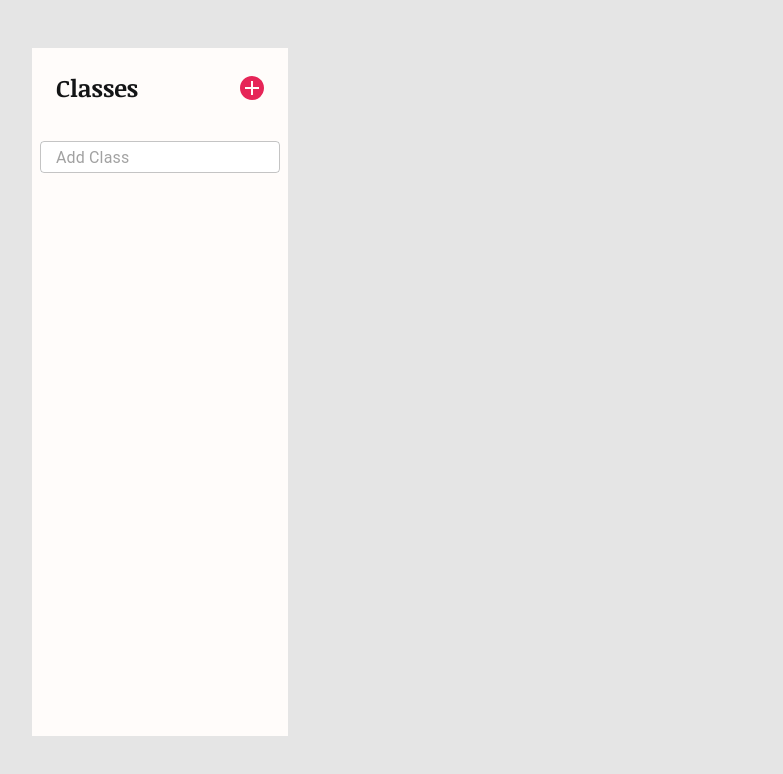
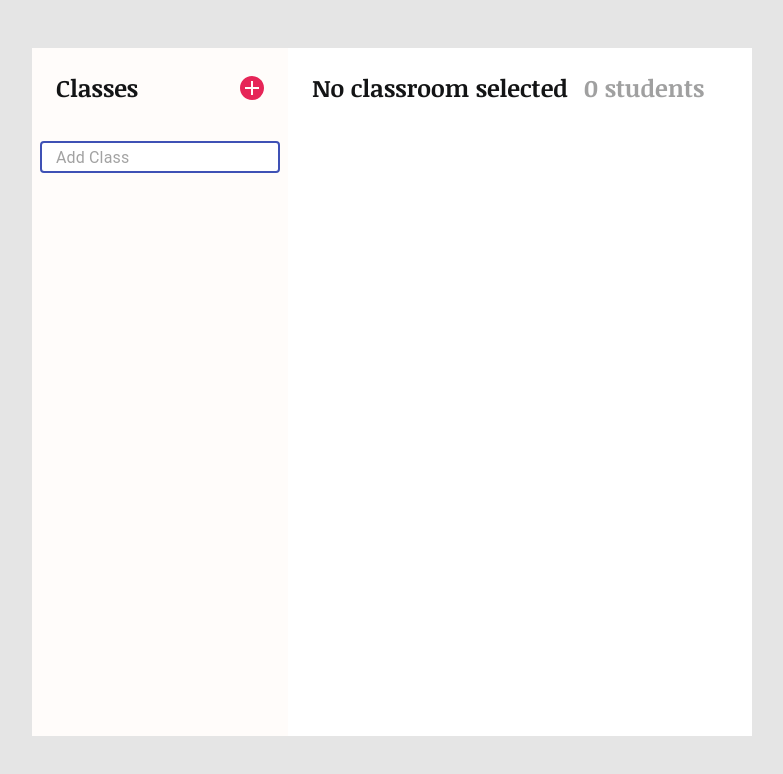
Before and after one commit to simzar/classes-list, a React (Create React App) app: page / in a window 1280 px wide. Both pictures are taken after a click on the button 500 px from the left and 88 px from the top of the page. Shown: the top 774 px of the page, without its empty margins (248-1031 px from the left). Built offline with nearby package versions, Linux system fonts and the light colour scheme.

Commit message:
Add student addition and students list loading logic

```diff
--- a/src/components/ClassroomsContainer/ClassroomsContainer.tsx
+++ b/src/components/ClassroomsContainer/ClassroomsContainer.tsx
@@ -6,7 +6,7 @@ import classes from './ClassroomsContainer.module.scss';
 import ClassroomsList from '../ClassroomsList';
 import StudentsList from '../StudentsList';
 import { naivelyCompareClassrooms, sleep } from '../../utils';
-import { ClassroomFormValues, ClassroomPreview } from '../../utils/types';
+import { Classroom, ClassroomFormValues, ClassroomPreview, StudentFormValues } from '../../utils/types';
 
 const ClassroomsContainer: React.FC = () => {
     const [classrooms, setClassrooms] = useState<ClassroomPreview[]>([]);
@@ -34,12 +34,32 @@ const ClassroomsContainer: React.FC = () => {
             throw new Error('Classroom already exists');
         }
 
-        await localforage.setItem(name, { id: uuid(), name, students: [] });
+        await localforage.setItem<Classroom>(name, { id: uuid(), name, students: [] });
 
-        const updatedClassroomsList = [...classrooms, name];
-        updatedClassroomsList.sort(naivelyCompareClassrooms);
-        console.log(updatedClassroomsList);
-        setClassrooms(updatedClassroomsList);
+        setClassrooms([...classrooms, name].sort(naivelyCompareClassrooms));
+    };
+
+    const addStudent = async (classroomName: string, { studentName }: StudentFormValues) => {
+        await sleep();
+
+        const existingClassroom = await localforage.getItem<Classroom>(classroomName) as Classroom;
+
+        return localforage.setItem<Classroom>(classroomName, {
+            ...existingClassroom,
+            students: [
+                ...(existingClassroom?.students ?? []),
+                {
+                    id: uuid(),
+                    name: studentName,
+                }
+            ].sort(),
+        });
+    };
+
+    const fetchClassroom = async (classroomName: string) => {
+        await sleep();
+
+        return localforage.getItem<Classroom>(classroomName);
     };
 
     return (
@@ -53,9 +73,12 @@ const ClassroomsContainer: React.FC = () => {
                 <Switch>
                     {classrooms.map(classroom => (
                         <Route key={classroom} path={`/${classroom}`}>
-                            <StudentsList name={classroom}/>
+                            <StudentsList name={classroom} addStudent={addStudent} fetchClassroom={fetchClassroom}/>
                         </Route>
                     ))}
+                    <Route exact path={'/'}>
+                        <StudentsList name={null} addStudent={addStudent} fetchClassroom={fetchClassroom}/>
+                    </Route>
                     <Route>
                         <Redirect to={`${classrooms[0] ?? ''}`}/>
                     </Route>
--- a/src/components/ClassroomsList/ClassroomsList.tsx
+++ b/src/components/ClassroomsList/ClassroomsList.tsx
@@ -1,4 +1,4 @@
-import React, { FormEvent } from 'react';
+import React, { FormEvent, HTMLProps, useEffect, useRef, useState } from 'react';
 import { FormattedMessage } from 'react-intl';
 import { NavLink } from 'react-router-dom';
 import Button from '../Button';
@@ -7,6 +7,8 @@ import { ClassroomFormValues, ClassroomPreview, WithIntlProp } from '../../utils
 import classes from './ClassroomsList.module.scss';
 import InputField from '../InputField';
 import { Formik, Field, Form } from 'formik';
+import { MAX_CLASSROOM_NAME_LENGTH } from '../../utils/constants';
+import { executeOnEnter } from '../../utils';
 
 interface ClassroomsListProps extends WithIntlProp {
     classrooms: ClassroomPreview[];
@@ -14,9 +16,16 @@ interface ClassroomsListProps extends WithIntlProp {
     isLoading: boolean;
 }
 
-const MAX_CLASSROOM_NAME_LENGTH = 50;
+const ClassroomsList: React.FC<ClassroomsListProps> = ({ classrooms, addClassroom, intl, isLoading }) => {
+    const [showClassroomInput, setShowClassroomInput] = useState<boolean>(false);
+    const inputRef = useRef<HTMLInputElement>(null);
 
-const ClassroomsList: React.FC<ClassroomsListProps> = ({ classrooms, addClassroom, intl, isLoading }) => (
+    useEffect(() => {
+        // FIXME: check why the focus does not get set
+        showClassroomInput && inputRef.current?.focus();
+    }, [showClassroomInput, inputRef]);
+
+    return (
         <div className={classes.wrapper}>
             <Formik
                 initialValues={{ name: '' }}
@@ -24,21 +33,26 @@ const ClassroomsList: React.FC<ClassroomsListProps> = ({ classrooms, addClassroo
                     try {
                         await addClassroom(values);
                         resetForm();
+                        setShowClassroomInput(false);
                     } catch (e) {
                         console.error(e);
                     }
                 }}
             >
-            {({ isSubmitting, setFieldValue }) => {
+                {({ isSubmitting, setFieldValue, submitForm }) => {
                     return (
                         <Form>
                             <div className={classes.header}>
                                 <FormattedMessage tagName="h1" id="classroomsContainer.header"/>
                                 <Button
-                                type="submit"
+                                    type="button"
                                     isLoading={isSubmitting || isLoading}
                                     Icon={Add}
                                     alt={intl.formatMessage({ id: 'classroomsContainer.alt.add' })}
+                                    onClick={(e) => {
+                                        e.preventDefault();
+                                        setShowClassroomInput(true)
+                                    }}
                                 />
                             </div>
                             <div className={classes.list}>
@@ -53,20 +67,26 @@ const ClassroomsList: React.FC<ClassroomsListProps> = ({ classrooms, addClassroo
                                     </NavLink>
                                 ))}
                             </div>
+                            {showClassroomInput && (
                                 <Field
                                     name="name"
                                     component={InputField}
                                     placeholder="Add Class"
                                     disabled={isSubmitting || isLoading}
                                     onChange={(e: FormEvent<HTMLInputElement>) =>
-                                setFieldValue('name', e.currentTarget.value?.toUpperCase().slice(0, MAX_CLASSROOM_NAME_LENGTH))}
-                            validate={(value: string) => !!value.trim() ? undefined : 'Value cannot be empty'}
+                                        setFieldValue('name', e.currentTarget.value?.toUpperCase())}
+                                    validate={(value: string) => !!value?.trim() ? undefined : 'Value cannot be empty'}
+                                    inputRef={inputRef}
+                                    maxLength={MAX_CLASSROOM_NAME_LENGTH}
+                                    onKeyDown={(event: HTMLProps<KeyboardEvent>) => executeOnEnter(event, submitForm)}
                                 />
+                            )}
                         </Form>
                     );
                 }}
             </Formik>
         </div>
     );
+};
 
 export default ClassroomsList;
--- a/src/components/InputField/InputField.tsx
+++ b/src/components/InputField/InputField.tsx
@@ -1,4 +1,4 @@
-import React from 'react';
+import React, { RefObject } from 'react';
 import { FieldProps } from 'formik';
 import TextField from '@material-ui/core/TextField';
 import classes from './InputField.module.scss';
@@ -7,9 +7,21 @@ interface InputFieldProps extends FieldProps {
     className?: string;
     placeholder: string;
     disabled?: boolean;
+    inputRef: RefObject<HTMLInputElement>;
+    maxLength?: number;
+    submitForm?: () => Promise<void>
 }
 
-const InputField: React.FC<InputFieldProps> = ({ className = '', placeholder, field, disabled = false, ...restProps }) => (
+const InputField: React.FC<InputFieldProps> = ({
+    className = '',
+    placeholder,
+    field,
+    disabled = false,
+    inputRef,
+    maxLength,
+    submitForm,
+    ...restProps
+}) => (
     <TextField
         {...field}
         {...restProps}
@@ -17,6 +29,8 @@ const InputField: React.FC<InputFieldProps> = ({ className = '', placeholder, fi
         variant="outlined"
         placeholder={placeholder}
         disabled={disabled}
+        inputRef={inputRef}
+        inputProps={{ maxLength }}
     />
 );
 
--- a/src/components/StudentsList/StudentsList.tsx
+++ b/src/components/StudentsList/StudentsList.tsx
@@ -1,20 +1,42 @@
-import React from 'react';
+import React, { HTMLProps, useEffect, useRef, useState } from 'react';
 import classes from './StudentsList.module.scss';
 import { FormattedMessage } from 'react-intl';
-import { Student } from '../../utils/types';
+import { Classroom, Student, StudentFormValues } from '../../utils/types';
 import StudentsListItem from '../StudentsListItem';
+import { Field, Form, Formik } from 'formik';
+import InputField from '../InputField';
+import { MAX_STUDENT_NAME_LENGTH } from '../../utils/constants';
+import { executeOnEnter } from '../../utils';
 
 interface StudentsListProps {
-    // FIXME: remove
-    students?: Student[];
-    name: string;
+    name: string | null;
+    addStudent: (classroomName: string, values: StudentFormValues) => Promise<Classroom>;
+    fetchClassroom: (classroomName: string) => Promise<Classroom | null>;
 }
 
-const StudentsList: React.FC<StudentsListProps> = ({ name, students = [] }) => {
+const StudentsList: React.FC<StudentsListProps> = ({ name, fetchClassroom, addStudent }) => {
+    const inputRef = useRef<HTMLInputElement>(null);
+
+    const [students, setStudents] = useState<Student[]>([]);
+    const [isLoading, setIsLoading] = useState<boolean>(false);
+
+    useEffect(() => {
+        const loadStudents = async () => {
+            if (!name) return;
+
+            setIsLoading(true);
+            const classroom = await fetchClassroom(name);
+            setStudents(classroom?.students ?? []);
+            setIsLoading(false);
+        };
+
+        loadStudents();
+    }, [name]);
+
     return (
         <div className={classes.wrapper}>
             <h1>
-                {name}
+                {isLoading ? 'Loading' : name ?? 'No classroom selected'}
                 <span className={classes.headerSubtext}>
                     <FormattedMessage
                         id="studentsList.students"
@@ -22,8 +44,38 @@ const StudentsList: React.FC<StudentsListProps> = ({ name, students = [] }) => {
                     />
                 </span>
             </h1>
-            {/*FIXME*/}
-            {/*<InputField className={classes.input} placeholder="Add Student"/>*/}
+            {name && (
+                <Formik
+                    initialValues={{ studentName: '' }}
+                    onSubmit={async (values, { resetForm }) => {
+                        try {
+                            const classroom = await addStudent(name, values);
+
+                            resetForm();
+                            setStudents(classroom.students);
+                            //    TODO: focus magic
+                        } catch (e) {
+                            console.error(e);
+                        }
+                    }}
+                >
+                    {({ isSubmitting, submitForm }) => (
+                        <Form>
+                            <Field
+                                className={classes.input}
+                                name="studentName"
+                                component={InputField}
+                                placeholder="Add Student"
+                                disabled={isSubmitting || isLoading}
+                                validate={(value: string) => !!value?.trim() ? undefined : 'Value cannot be empty'}
+                                inputRef={inputRef}
+                                maxLength={MAX_STUDENT_NAME_LENGTH}
+                                onKeyDown={(event: HTMLProps<KeyboardEvent>) => executeOnEnter(event, submitForm)}
+                            />
+                        </Form>
+                    )}
+                </Formik>
+            )}
             {students?.map(student => (
                 <StudentsListItem
                     key={student.id}
--- /dev/null
+++ b/src/utils/constants.ts
@@ -0,0 +1,2 @@
+export const MAX_CLASSROOM_NAME_LENGTH = 50;
+export const MAX_STUDENT_NAME_LENGTH = 250;
--- a/src/utils/index.ts
+++ b/src/utils/index.ts
@@ -1,3 +1,4 @@
+import { HTMLProps } from 'react';
 import { ClassroomPreview } from './types';
 
 export const sleep = (ms: number = 1200) =>
@@ -17,3 +18,7 @@ export const naivelyCompareClassrooms = (a: ClassroomPreview, b: ClassroomPrevie
 
     return aYear < bYear ? -1 : 1;
 };
+
+export const executeOnEnter = (event: HTMLProps<KeyboardEvent>, fn: Function) => {
+    event.key === 'Enter' && fn();
+};
--- a/src/utils/types.ts
+++ b/src/utils/types.ts
@@ -18,6 +18,9 @@ export interface Classroom {
 export type ClassroomPreview = string;
 
 export interface StudentFormValues {
+    studentName: string;
+}
+
+export interface ClassroomFormValues {
     name: string;
 }
-export type ClassroomFormValues = StudentFormValues;
```
Lines whose indentation alone changed are shown as unchanged.
